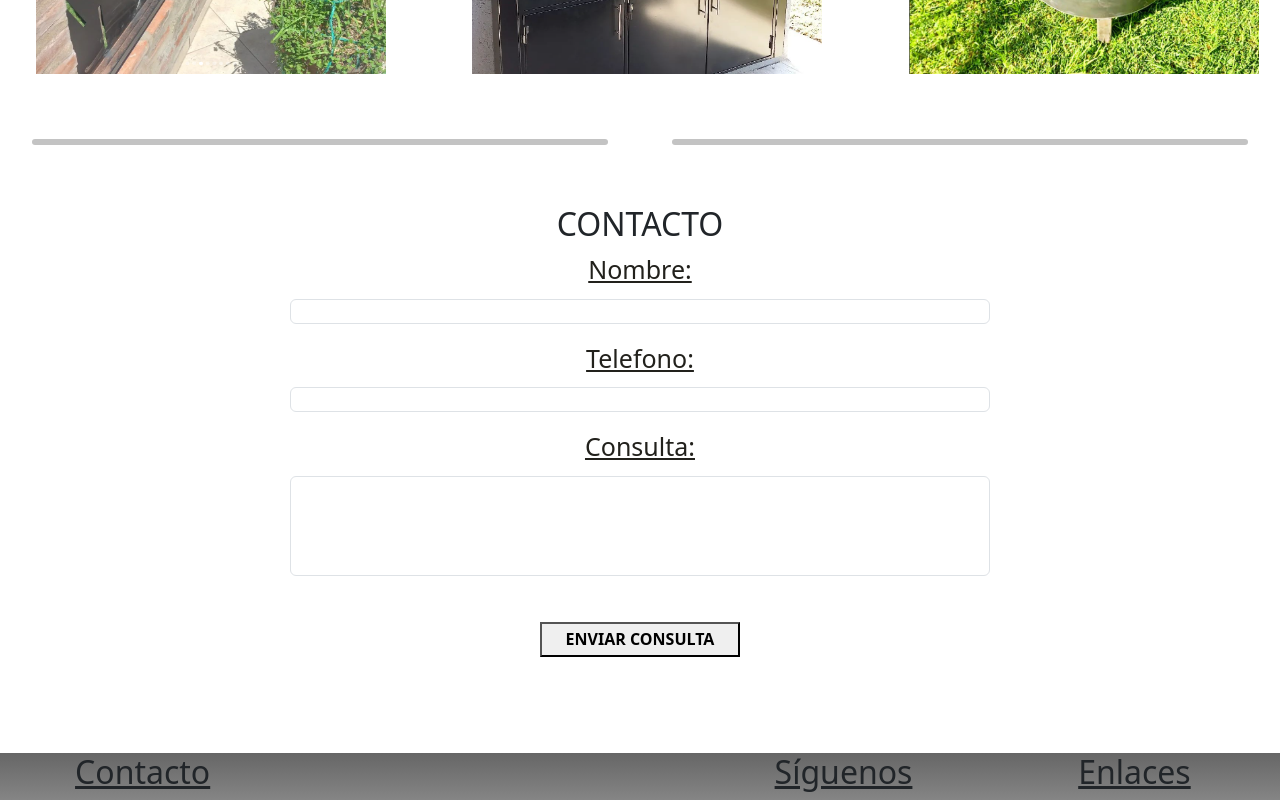
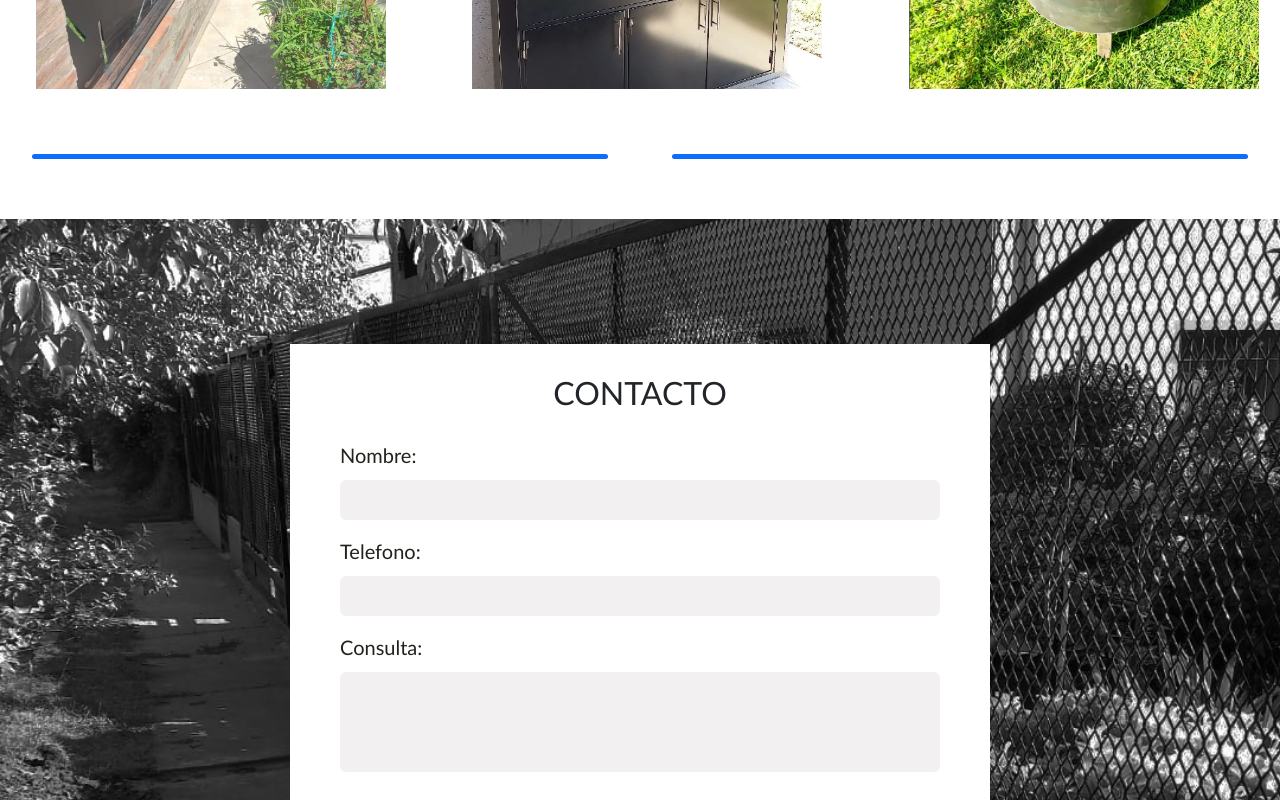
Before and after one commit to LeanRamirez/Soldando-Ideas, a React (Vite) app: page / in a window 1280 px wide. Shown: the part 1800-2600 px from the top of the page. Built offline with nearby package versions, Linux system fonts and the light colour scheme.

Commit message:
styles contact - gallery

```diff
--- a/src/components/contacto/contacto.jsx
+++ b/src/components/contacto/contacto.jsx
@@ -54,10 +54,9 @@ const Contacto = () => {
 
     return (
         <div id="contacto" className={style.contact}>
+            <form className={style.form} onSubmit={handleSubmit}>
             <h2>CONTACTO</h2>
-            <form className={style.form} onSubmit={handleSubmit}>
                 <div className={style.contactForm}>
-
                     <div className={`mb-3 ${style.formItem}`}>
                         <label className="form-label" htmlFor="nombre">Nombre: </label>
                         <input
--- a/src/components/contacto/contacto.module.css
+++ b/src/components/contacto/contacto.module.css
@@ -4,8 +4,15 @@
     align-items: center;
     justify-content: center;
     max-width: 100%;
-    margin: 0 auto;
+    margin: 0 auto 30px;
     margin-top: 60px;
+    background-image: url(../../assets/img8.png);
+    background-size: cover;
+    background-position:center;
+    padding: 50px 0;
+    height: 100vh;
+    font-family: 'Gill Sans', 'Gill Sans MT', Calibri, 'Trebuchet MS', sans-serif;
+    /* opacity: 0.7; */
 }
 
 .contact h3{
@@ -16,33 +23,41 @@
     display: flex;
     flex-direction: column;
     width: 700px;
-    height: 500px;
+    height: 550px;
     align-items: center;
+    background-color: #fff;
+    padding: 30px 50px;
+
 }
 
 .contactForm{
     display: flex;
     flex-direction: column;
     width: 100%;
+    margin: 20px;
 }
 
 .formItem{
     display: flex;
     flex-direction: column;
-    align-items: center;
-    margin-bottom: 1rem;
-    font-size: 25px;
+    align-items: flex-start;
+    margin-bottom: 0 20px 30px;
+    font-size: 20px;
+    font-weight: 200;
     color: rgb(34, 33, 28);
 }
 
 .formItem label{
     margin-bottom: 10px;
-    text-decoration: underline solid;
 }
 
 .input{
     width: 100%;
-    height: 25px;
+    height: 40px;
+    background-color: #f2f0f0;
+    border: none;
+    font-weight: 250;
+    font-size: 16px;
 }
 
 .inputArea{
@@ -50,15 +65,24 @@
     height: 100px;
     resize: none;
     overflow-y: scroll;
+    background-color: #f2f0f0;
+    border: none;
 }
 
 .button{
     align-self: center;
+    margin: auto;
+    border-radius: 10px;
 }
 
 .button button{
     margin-top: 30PX;
     width: 200px;
-    height: 35px;
-    font-weight: bold;
+    height: 45px;
+    border-radius: 10px;
+    font-family: 'Gill Sans', 'Gill Sans MT', Calibri, 'Trebuchet MS', sans-serif;
+    border: none;
+    color: #fff;
+    background-color: #1d6bc4;
+
 }
--- a/src/components/navBar/navBar.jsx
+++ b/src/components/navBar/navBar.jsx
@@ -55,7 +55,7 @@ const NavBar =()=>{
                 href="#inicio">INICIO</a>
               </li>
               <li className="nav-item">
-                <a className="nav-link" href="#trabajos">TRABAJO</a>
+                <a className="nav-link" href="#trabajos">TRABAJOS</a>
               </li>
               <li className="nav-item">
                 <a className="nav-link" aria-disabled="true" href="#contacto">CONTACTO</a>
--- a/src/components/trabajos/trabajos.jsx
+++ b/src/components/trabajos/trabajos.jsx
@@ -13,7 +13,7 @@ const Trabajos=()=>{
     return(
          <div id="trabajos" className={style.container}>
             <div className={style.info}>
-                <h1>¿A qué nos dedicamos?</h1>
+                <h1>¿A QUÉ NOS DEDICAMOS?</h1>
                 <p>
                     Armado, ventas y colocación de rejas, puertas, portones, escaleras, entre otros productos pensados para vos.<br/>
                     Brindamos garantía de trabajo, materiales de primera calidad y asesoramiendo personalizado por su propios dueños.
--- a/src/components/trabajos/trabajos.module.css
+++ b/src/components/trabajos/trabajos.module.css
@@ -6,10 +6,11 @@
 
 .info{
     text-align: center;
-    margin-top: 50px;
+    margin-top: 65px;
     display: flex;
     flex-direction: column;
     justify-content: center;
+    color: #fff;
 }
 
 .info p{
@@ -27,7 +28,7 @@
     z-index: -100;
     margin: auto;
     position: absolute;
-    top: 26%;
+    top: 15%;
     left: 50%;
 }
 
@@ -106,9 +107,9 @@
 }
 .line {
     width: 45%;
-    height: 6px;
+    height: 5px;
     border-radius: 10px;
-    background-color: #c3c3c3;
+    background-color: #0d6efd;
     display: block;
 }
 
```
Also changed, not shown: src/assets/img8.png (added).
